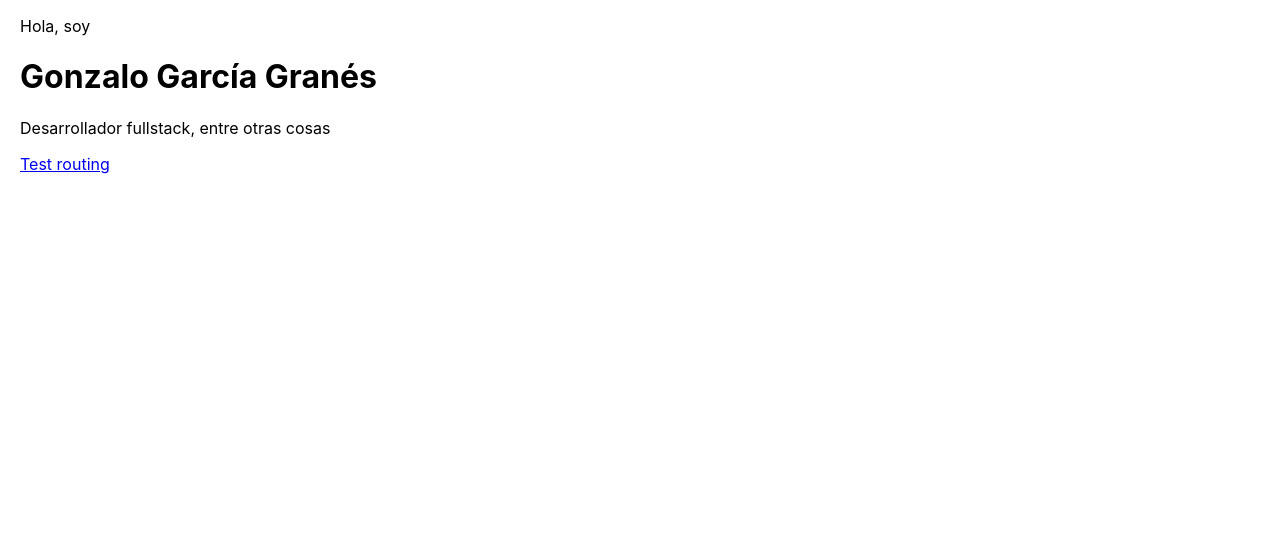
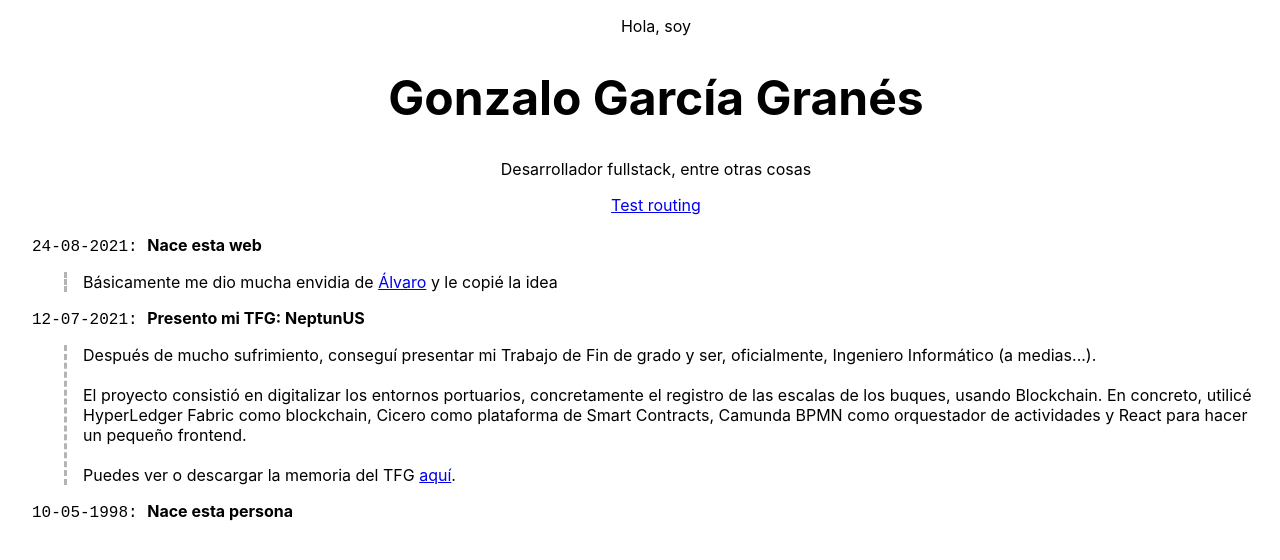
Before and after one commit to Gonza116/gonza116.github.io, a React (Create React App) app: page / in a window 1280 px wide. Shown: the top 560 px of the page. Built offline with nearby package versions, Linux system fonts and the light colour scheme.

Commit message:
Started timeline

```diff
--- a/package.json
+++ b/package.json
@@ -7,6 +7,7 @@
     "@testing-library/jest-dom": "^5.11.4",
     "@testing-library/react": "^11.1.0",
     "@testing-library/user-event": "^12.1.10",
+    "file-saver": "^2.0.5",
     "react": "^17.0.2",
     "react-dom": "^17.0.2",
     "react-router-dom": "^5.2.0",
--- a/src/App.css
+++ /dev/null
@@ -1,38 +0,0 @@
-.App {
-  padding-left: 20px;
-}
-
-.App-logo {
-  height: 40vmin;
-  pointer-events: none;
-}
-
-@media (prefers-reduced-motion: no-preference) {
-  .App-logo {
-    animation: App-logo-spin infinite 20s linear;
-  }
-}
-
-.App-header {
-  background-color: #282c34;
-  min-height: 100vh;
-  display: flex;
-  flex-direction: column;
-  align-items: center;
-  justify-content: center;
-  font-size: calc(10px + 2vmin);
-  color: white;
-}
-
-.App-link {
-  color: #61dafb;
-}
-
-@keyframes App-logo-spin {
-  from {
-    transform: rotate(0deg);
-  }
-  to {
-    transform: rotate(360deg);
-  }
-}
--- a/src/App.js
+++ b/src/App.js
@@ -1,6 +1,7 @@
 import { BrowserRouter as Router, Switch, Route } from "react-router-dom";
 import Header from "./Header";
 import LinkTest from "./LinkTest";
+import Timeline from "./Timeline";
 
 const App = () => {
   return (
@@ -11,6 +12,7 @@ const App = () => {
         </Route>
         <Route path="/">
           <Header />
+          <Timeline />
         </Route>
       </Switch>
     </Router>
--- a/src/Header.css
+++ b/src/Header.css
@@ -1,38 +1,8 @@
-.App {
-  padding-left: 20px;
+.Header {
+  padding-left: 2em;
+  text-align: center;
 }
 
-.App-logo {
-  height: 40vmin;
-  pointer-events: none;
+.Title {
+  font-size: 3em;
 }
-
-@media (prefers-reduced-motion: no-preference) {
-  .App-logo {
-    animation: App-logo-spin infinite 20s linear;
-  }
-}
-
-.App-header {
-  background-color: #282c34;
-  min-height: 100vh;
-  display: flex;
-  flex-direction: column;
-  align-items: center;
-  justify-content: center;
-  font-size: calc(10px + 2vmin);
-  color: white;
-}
-
-.App-link {
-  color: #61dafb;
-}
-
-@keyframes App-logo-spin {
-  from {
-    transform: rotate(0deg);
-  }
-  to {
-    transform: rotate(360deg);
-  }
-}
--- a/src/Header.js
+++ b/src/Header.js
@@ -3,10 +3,10 @@ import { Link } from "react-router-dom";
 
 const Header = () => {
   return (
-    <div className="App">
-      <p>Hola, soy</p>
-      <h1>Gonzalo García Granés</h1>
-      <p>Desarrollador fullstack, entre otras cosas</p>
+    <div className="Header">
+      <p className="OverTitle">Hola, soy</p>
+      <h1 className="Title">Gonzalo García Granés</h1>
+      <p className="UnderTitle">Desarrollador fullstack, entre otras cosas</p>
       <Link to="link-test">Test routing</Link>
     </div>
   );
--- a/src/LinkTest.js
+++ b/src/LinkTest.js
@@ -2,7 +2,7 @@ import "./Header.css";
 
 const LinkTest = () => {
   return (
-    <div className="App">
+    <div className="Header">
       <h1>Funciona</h1>
       <p>Esto es una demostración de que efectivamente el routing funciona</p>
       <p>~gongranes</p>
--- /dev/null
+++ b/src/Timeline.css
@@ -0,0 +1,15 @@
+.data {
+  margin-left: 2em;
+  border-left: 3px dashed #b4b4b4;
+  padding-left: 1em;
+  padding-right: 1em;
+}
+
+.container {
+  margin-left: 2em;
+}
+
+.date {
+  font-family: "Courier New", Courier, monospace;
+  display: inline;
+}
--- /dev/null
+++ b/src/Timeline.js
@@ -0,0 +1,33 @@
+import "./Timeline.css";
+import EventList from "./eventList";
+
+const Timeline = () => {
+  return (
+    <div>
+      <br />
+      {EventList.map((listedEvent, index) => {
+        return <Event {...listedEvent} key={index} />;
+      })}
+    </div>
+  );
+};
+
+export default Timeline;
+
+const Event = ({ date, title, explanation, isFinal }) => {
+  if (!isFinal && (!explanation || explanation === "")) {
+    explanation = (
+      <div>
+        <br />
+        <br />
+      </div>
+    );
+  }
+  return (
+    <div className="container">
+      <p className="date">{date}: </p>
+      <b>{title}</b>
+      <div className="data">{explanation}</div>
+    </div>
+  );
+};
--- /dev/null
+++ b/src/eventList.js
@@ -0,0 +1,49 @@
+const EventList = [
+  {
+    date: "24-08-2021",
+    title: "Nace esta web",
+    explanation: (
+      <p>
+        Básicamente me dio mucha envidia de{" "}
+        <a href="https://alvaro.gs">Álvaro</a> y le copié la idea
+      </p>
+    ),
+    isFinal: false,
+  },
+  {
+    date: "12-07-2021",
+    title: "Presento mi TFG: NeptunUS",
+    explanation: (
+      <p>
+        Después de mucho sufrimiento, conseguí presentar mi Trabajo de Fin de
+        grado y ser, oficialmente, Ingeniero Informático (a medias...).
+        <br />
+        <br />
+        El proyecto consistió en digitalizar los entornos portuarios,
+        concretamente el registro de las escalas de los buques, usando
+        Blockchain. En concreto, utilicé HyperLedger Fabric como blockchain,
+        Cicero como plataforma de Smart Contracts, Camunda BPMN como orquestador
+        de actividades y React para hacer un pequeño frontend.
+        <br />
+        <br />
+        Puedes ver o descargar la memoria del TFG{" "}
+        <a
+          href="https://drive.google.com/file/d/18ZwlWohkn2NMDO4Al5yO1SmDl7r19ZaD/view?usp=sharing"
+          target="_blank"
+          rel="noreferrer"
+        >
+          aquí
+        </a>
+        .
+      </p>
+    ),
+    isFinal: false,
+  },
+  {
+    date: "10-05-1998",
+    title: "Nace esta persona",
+    isFinal: true,
+  },
+];
+
+export default EventList;
```
Also changed, not shown: 2 other files (tests, documents, lock files or other folders).
